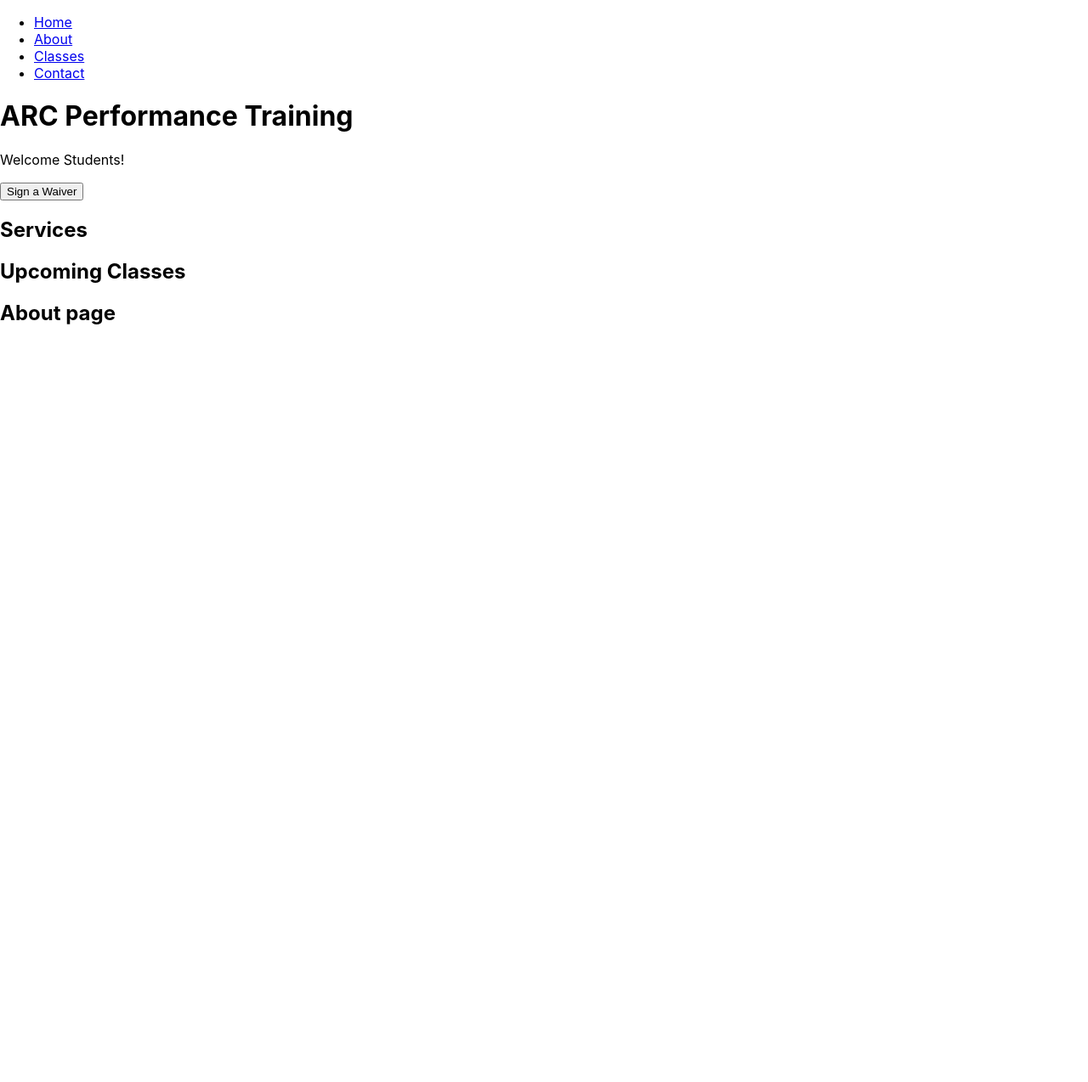
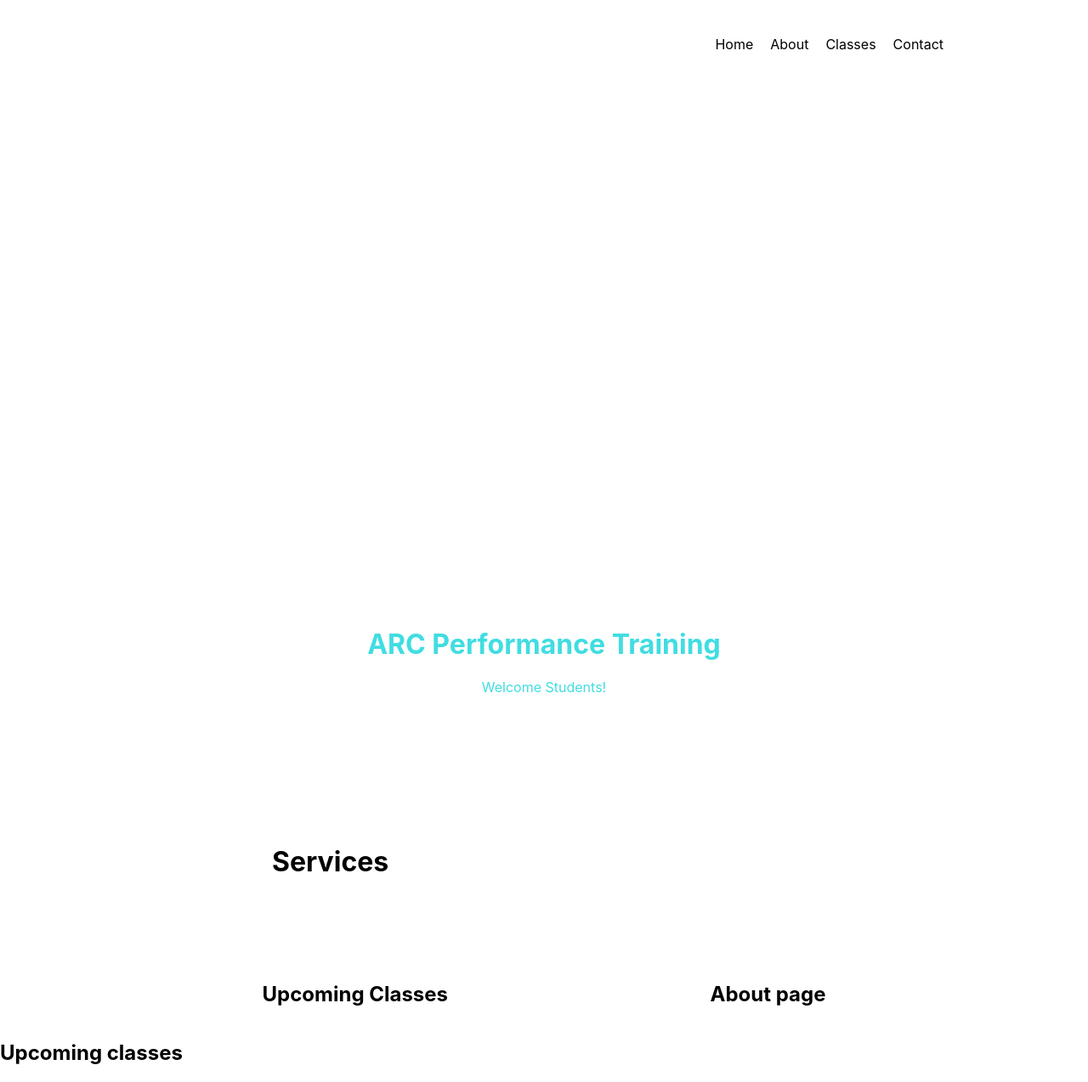
Before and after one commit to andrewdiaz20/Arc-Performance-Training, a React (Create React App) app in the folder my-app/: page / in a window 1280 px wide. Shown: the whole page at 85% size. Before the commit the page ends 800 px from the top, so only its background shows below. Built offline with nearby package versions, Linux system fonts and the light colour scheme.

Commit message:
inserted homepage skeleton

```diff
--- a/my-app/src/App.css
+++ b/my-app/src/App.css
@@ -1,38 +1,70 @@
 .App {
   text-align: center;
 }
-
-.App-logo {
-  height: 40vmin;
-  pointer-events: none;
+/* <-------------------> */
+/* NAVBAR */
+.navBarCss{
+  display: flex;
+  justify-content: flex-end;
+  padding-right: 10em;
+  margin-top: 2%;
+  margin-bottom: auto;
 }
 
-@media (prefers-reduced-motion: no-preference) {
-  .App-logo {
-    animation: App-logo-spin infinite 20s linear;
+ul{
+  display: flex;
+  flex-wrap: wrap;
+}
+
+li{
+  list-style-type: none;
+  text-decoration: none;
+  padding-left: 10px;
+  padding-right: 10px;
+}
+
+a{
+  text-decoration: none;
+  color: black;
+}
+/* NAVBAR */
+/* <-------------------> */
+
+/* <-------------------> */
+/* HOMECSS */
+body main{
+  display: flex;
+  flex-wrap: wrap;
+  justify-content: center;
+  align-content: center;
+  padding-top: 40em;
+}
+.homeCss{
+  color: rgb(64, 221, 226);
+}
+
+body main div p{
+  display: flex;
+  flex-wrap: wrap;
+  justify-content: center;
+}
+
+.ServicesCss{
+  margin-top: 5em;
+  padding-left: 10em;
+}
+
+.homecss2{
+  display: flex;
+  flex-wrap: wrap;
+  justify-content: space-evenly;
+  padding-top: 5em;
+}
+/* HOMECSS */
+/* <-------------------> */
+
+@media only screen and (max-width: 600px){
+  li{
+    list-style-type: none;
   }
 }
-
-.App-header {
-  background-color: #282c34;
-  min-height: 100vh;
-  display: flex;
-  flex-direction: column;
-  align-items: center;
-  justify-content: center;
-  font-size: calc(10px + 2vmin);
-  color: white;
-}
-
-.App-link {
-  color: #61dafb;
-}
-
-@keyframes App-logo-spin {
-  from {
-    transform: rotate(0deg);
-  }
-  to {
-    transform: rotate(360deg);
-  }
-}
--- a/my-app/src/components/Classes.js
+++ b/my-app/src/components/Classes.js
@@ -0,0 +1,18 @@
+import React from "react";
+import Navbar from "./NavBar";
+
+function Classes(){
+    return(
+        <body>
+            <Navbar />
+            <section>
+                <h1>Classes</h1>
+            </section>
+            <section>
+                <p>Welcome to working out!</p>
+            </section>
+        </body>
+    )
+}
+
+export default Classes;
--- a/my-app/src/components/Home.js
+++ b/my-app/src/components/Home.js
@@ -4,18 +4,15 @@ import Navbar from "./NavBar";
 function Home() {
     return (
         <body>
+            <Navbar />
             <main>
-                <Navbar />
-                <div>
+                <div className='homeCss'>
                     <h1>ARC Performance Training</h1>
                     <p>Welcome Students!</p>
-                    <button>Sign a Waiver</button>
                 </div>
             </main>
-            <section>
-                <div>
-                    <h1>Services</h1>
-                </div>
+            <h1 className="ServicesCss">Services</h1>
+            <section className='homecss2'>
                 <div>
                     <h1>Upcoming Classes</h1>
                 </div>
@@ -23,6 +20,9 @@ function Home() {
                     <h1>About page</h1>
                 </div>
             </section>
+            <section>
+                <h1>Upcoming classes</h1>
+            </section>
         </body>
     )
 }
--- a/my-app/src/components/NavBar.js
+++ b/my-app/src/components/NavBar.js
@@ -3,7 +3,7 @@ import { Link, useNavigate } from 'react-router-dom'
 
 function Navbar() {
     return (
-            <nav>
+            <nav className="navBarCss">
                 <ul>
                     <li>
                         <a href="/">Home</a>
@@ -12,7 +12,7 @@ function Navbar() {
                         <a href="/About">About</a>
                     </li>
                     <li>
-                        <a href="/Classes.js">Classes</a>
+                        <a href="/Classes">Classes</a>
                     </li>
                     <li>
                         <a href="/Contact">Contact</a>
```
